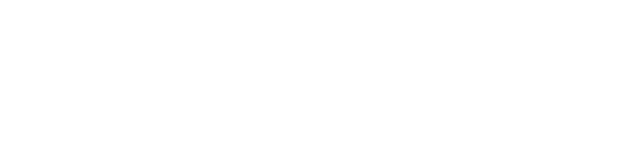
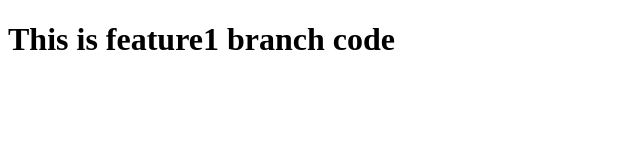
Before and after one commit to Nenavathnaresh/git-test, a plain HTML site: page index.htm in a window 1280 px wide. Shown: the whole page, without its empty margins (0-640 px from the left). Drawn offline with Linux system fonts and the light colour scheme.

Commit message:
added h1 tag

```diff
--- a/index.htm
+++ b/index.htm
@@ -6,6 +6,6 @@
     <title>Git Test</title>
 </head>
 <body>
-
+    <h1>This is feature1 branch code</h1>
 </body>
 </html>
```
